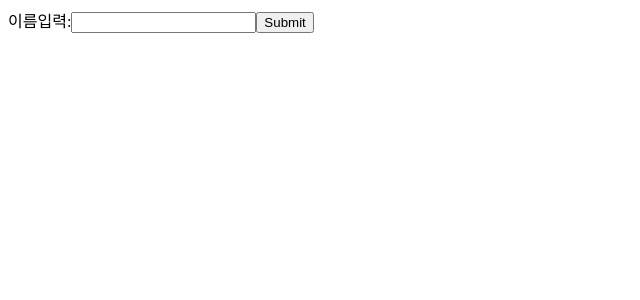
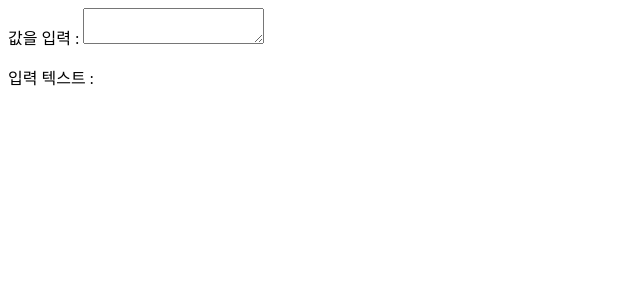
Before and after one commit to ddozero/React-Study, a React (Vite) app in the folder my-first-react/: page / in a window 1280 px wide. Shown: the top 300 px of the page, without its empty margins (0-640 px from the left). Built offline with nearby package versions, Linux system fonts and the light colour scheme.

Commit message:
✨ Feat: 14.React From - textarea

```diff
--- a/my-first-react/src/main.jsx
+++ b/my-first-react/src/main.jsx
@@ -2,22 +2,19 @@ import { useState } from "react"; //리엑트에서 useState훅을 가져옴
 import { createRoot } from "react-dom/client";
 
 function App(){
-  const [name, setName] = useState("");
+  const [myText, setMyText] = useState("");
 
   function handleChange(e) {
-    setName(e.target.value);
-  }
-
-  function handleSubmit(e){
-    e.preventDefault();
-    alert(name);
+    setMyText(e.target.value);
   }
 
   return(
-    <form onSubmit={handleSubmit}>
-      <label>이름입력:</label>
-      <input type="text" value={name} onChange={handleChange}/>
-      <input type="submit"/>
+    <form>
+      <label>값을 입력 : </label>
+      <textarea value={myText} onChange={handleChange}>
+
+      </textarea>
+      <p>입력 텍스트 : {myText} </p>
     </form>
   )
 }
```
